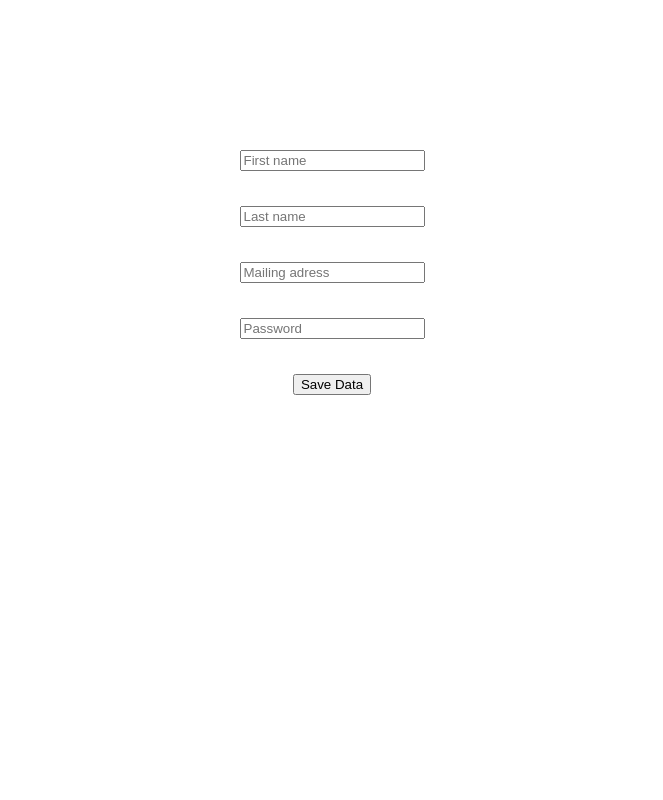
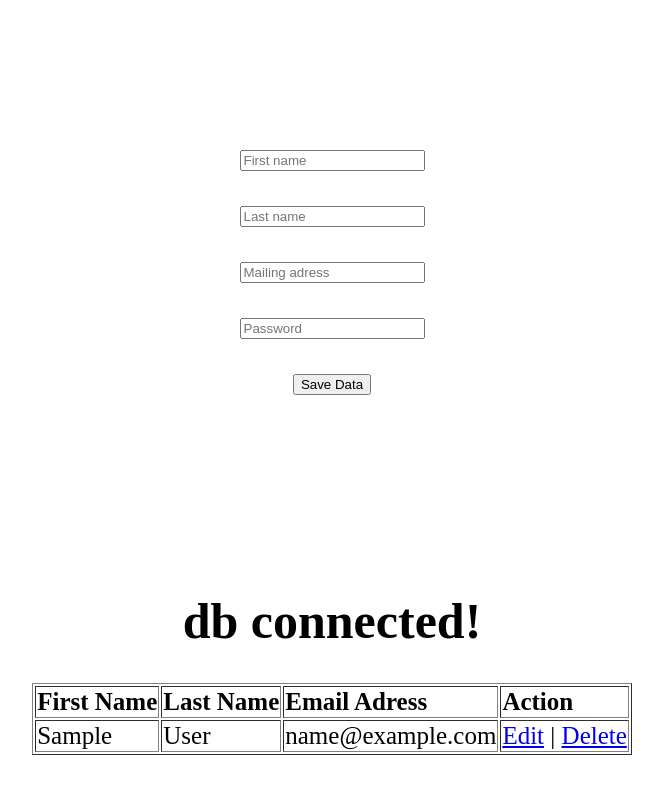
Before and after one commit to PlabonKumarsaha/WebTech, a PHP site: page /index.php in a window 1280 px wide. Shown: the whole page, without its empty margins (308-971 px from the left). Run offline with PHP 8.4, Linux system fonts and the light colour scheme; tables that the repository leaves empty or names only in its code hold one stand-in row (values such as "Sample post").

Commit message:
Add files via upload

```diff
--- a/database_connection/index.php
+++ b/database_connection/index.php
@@ -17,10 +17,10 @@ if(isset($_REQUEST['action'])){
 
 if($_REQUEST["action"] == "true"){
 
-	echo "<font color='green'>data inserted!</font>";
+	echo "<font color='green'>data inserted!</font> <br>";
 }else{
 
-	echo "<font color='red'>data not inserted!</font>";
+	echo "<font color='red'>data not inserted!</font><br>";
 }
 
 }  ?>
@@ -33,6 +33,52 @@ if($_REQUEST["action"] == "true"){
 
 </div>
 </form>
+
+<div class ="division2" align="center">
+
+	<?php if(isset($_REQUEST["deleted"])){
+
+    echo "Data has been deleted!";
+
+	} ?>
+
+<table border="1px">
+<tr>
+<td><b>First Name </b></td>
+<td><b>Last Name </b></td>
+<td><b>Email Adress</b></td>
+<td><b>Action</b></td>
+
+</tr>
+
+<?php require_once("dbConnect.php");
+
+$showDataQuery="Select * from my_users";
+$runDataQuery =mysqli_query($connect,$showDataQuery);
+
+if($runDataQuery == true)
+{
+
+   while($myData = mysqli_fetch_array($runDataQuery)){ ?>
+
+   <tr>
+
+<td><?php echo $myData["fname"]; ?> </td>
+<td><?php echo $myData["lname"]; ?> </td>
+<td><?php echo $myData["email_addr"]; ?> </td>
+<td><a href="#">Edit</a> | <a href="deleteData.php?id=<?php echo $myData["id"]; ?>"> Delete</a> </td>
+
+   </tr>
+
+
+
+
+  <?php }}
+
+ ?>
+</table>
+
+	</div>
 </body>
 </html>
 
@@ -44,4 +90,11 @@ div {
   font-size: 25px;
 }
 
+.division2{
+
+ padding: 0px;
+  font-size: 25px;
+
+}
+
 </style>
```
Also changed, not shown: database_connection/deleteData.php (added, +18 -0 lines).
